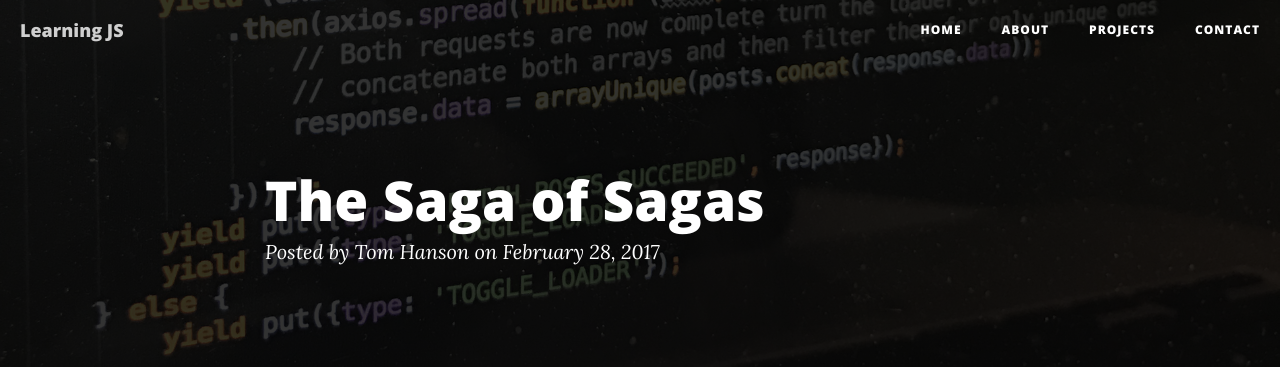
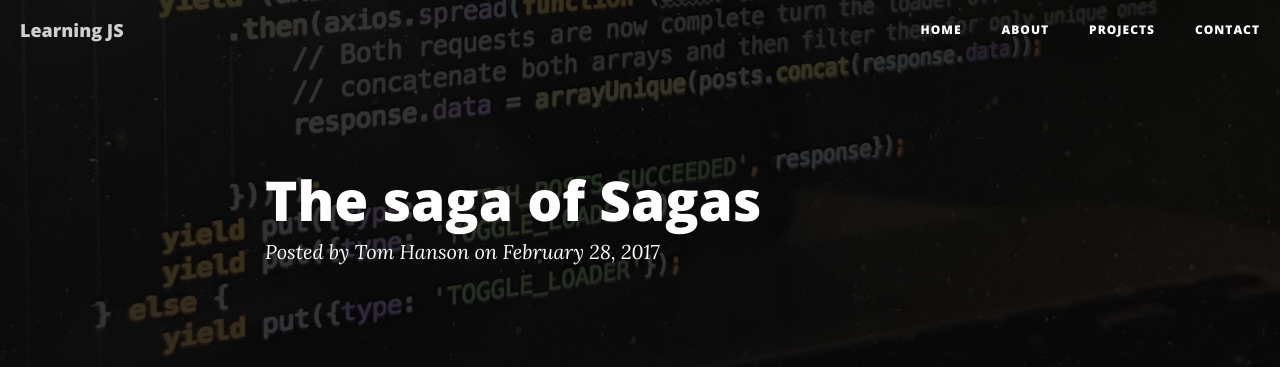
Before and after one commit to tomhanson/tomhanson.github.io, a Jekyll site: the page built from react/_posts/2017-02-28-the-saga-of-sagas.markdown, in a window 1280 px wide and 900 px high. Shown: the top 367 px of the window. Built offline with Jekyll 4.4.1, drawn with Linux system fonts in a browser that asks for light colours; nearby versions of some CDN libraries.

Commit message:
removed capital letter

```diff
--- a/react/_posts/2017-02-28-the-saga-of-sagas.markdown
+++ b/react/_posts/2017-02-28-the-saga-of-sagas.markdown
@@ -1,6 +1,6 @@
 ---
 layout:     post
-title:      "The Saga of Sagas"
+title:      "The saga of Sagas"
 subtitle:   "Category: React"
 date:       2017-02-28 09:00:00
 author:     "Tom Hanson"
```
